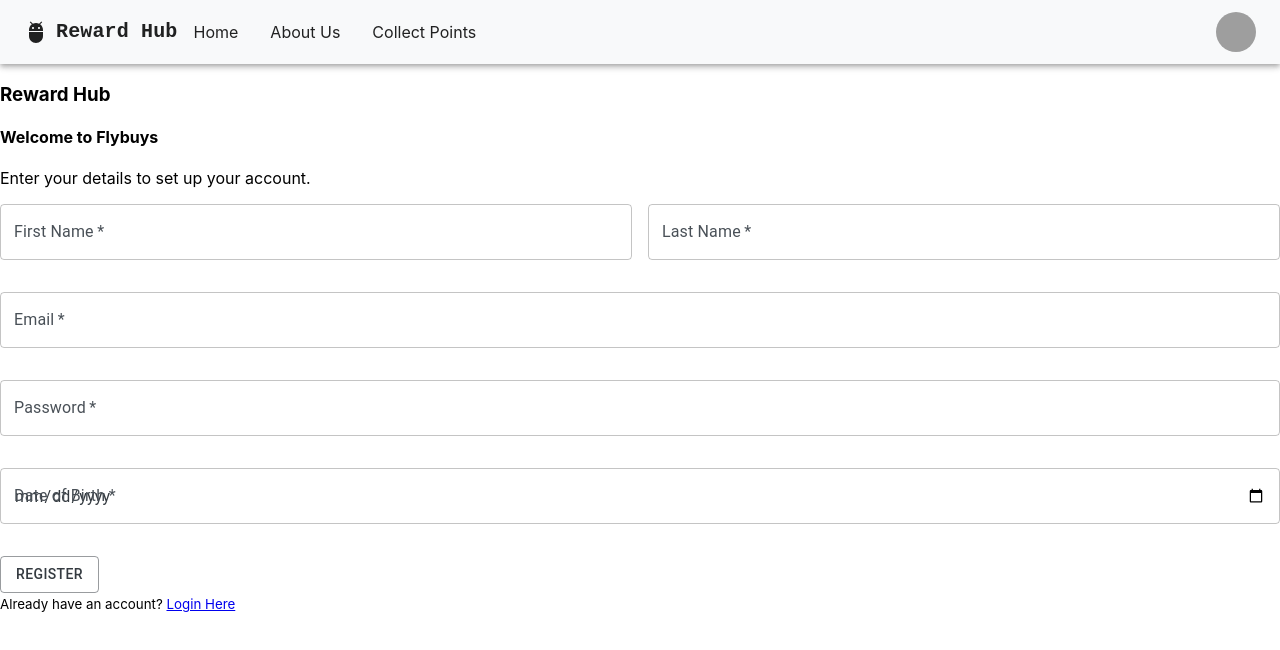
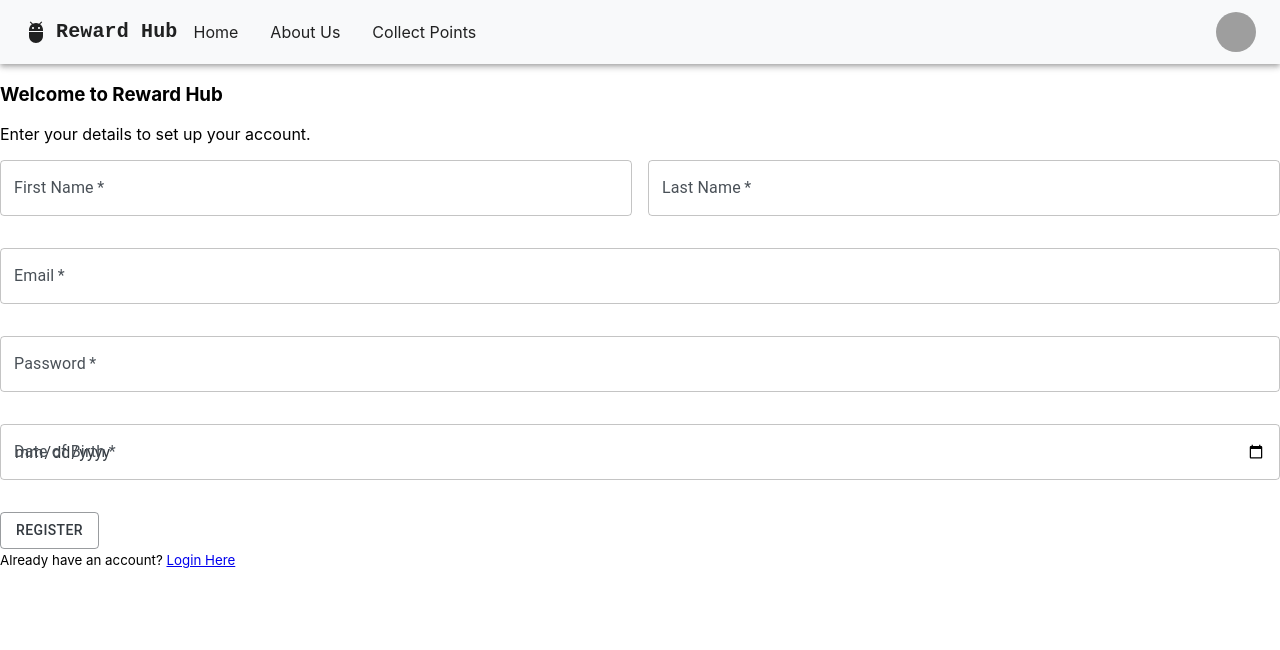
Before and after one commit to misssrav/reward-ui, a React (Create React App) app: page /signup in a window 1280 px wide. Shown: the top 650 px of the page. Built offline with nearby package versions, Linux system fonts and the light colour scheme; grey boxes are pictures that could not be loaded.

Commit message:
basic changes

```diff
--- a/src/components/Register.js
+++ b/src/components/Register.js
@@ -39,8 +39,8 @@
   }
   return (
     <div>
-      <h3>Reward Hub</h3>
-      <h4>Welcome to Flybuys</h4>
+      <h3> Welcome to Reward Hub</h3>
+
       <p>Enter your details to set up your account.</p>
       <form onSubmit={handleSubmit} action={<Link to="/login" />}>
         <Stack spacing={2} direction="row" sx={{ marginBottom: 4 }}>
```
